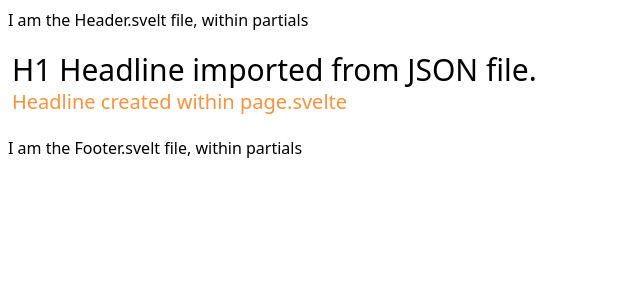
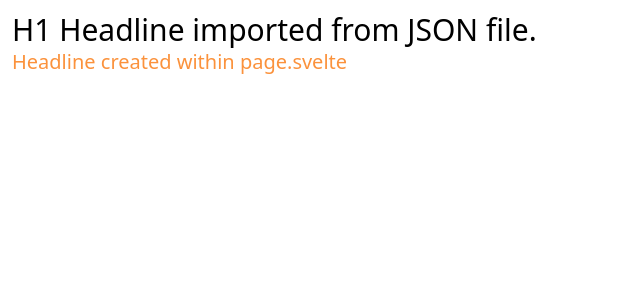
Before and after one commit to johnhoysa/svelte-storybook, a SvelteKit app: page /style-guide/headline in a window 1280 px wide. Shown: the top 300 px of the page, without its empty margins (0-640 px from the left). Built offline with nearby package versions, Linux system fonts and the light colour scheme.

Commit message:
commented out foot and head content

```diff
--- a/src/routes/partials/Footer.svelte
+++ b/src/routes/partials/Footer.svelte
@@ -1,7 +1,7 @@
 <script>
 </script>
 
-<header class="p-2">I am the Footer.svelt file, within partials</header>
+<!-- <footer class="p-2">I am commented out but here as a placeholder</footer> -->
 
 <style>
 </style>
--- a/src/routes/partials/Header.svelte
+++ b/src/routes/partials/Header.svelte
@@ -1,7 +1,7 @@
 <script>
 </script>
 
-<header class="p-2">I am the Header.svelt file, within partials</header>
+<!-- <header class="p-2">I am commented out but here as a placeholder</header> -->
 
 <style>
 </style>
```
